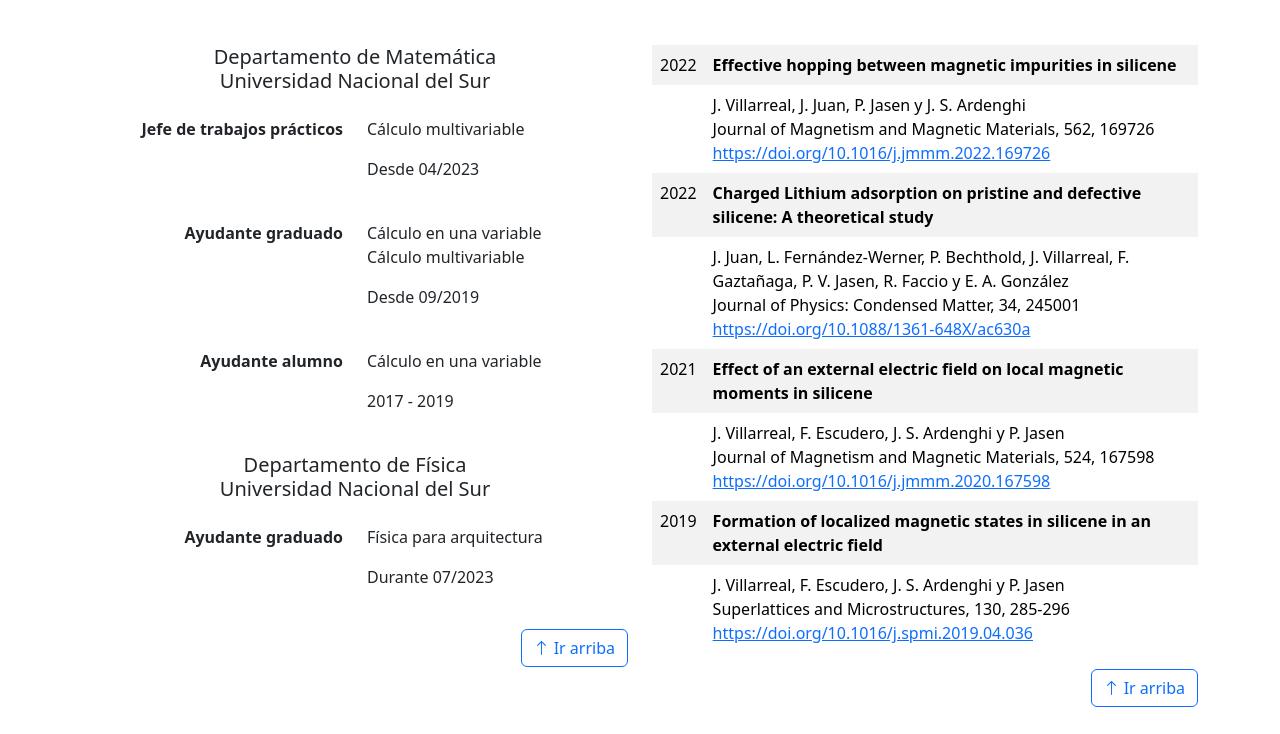
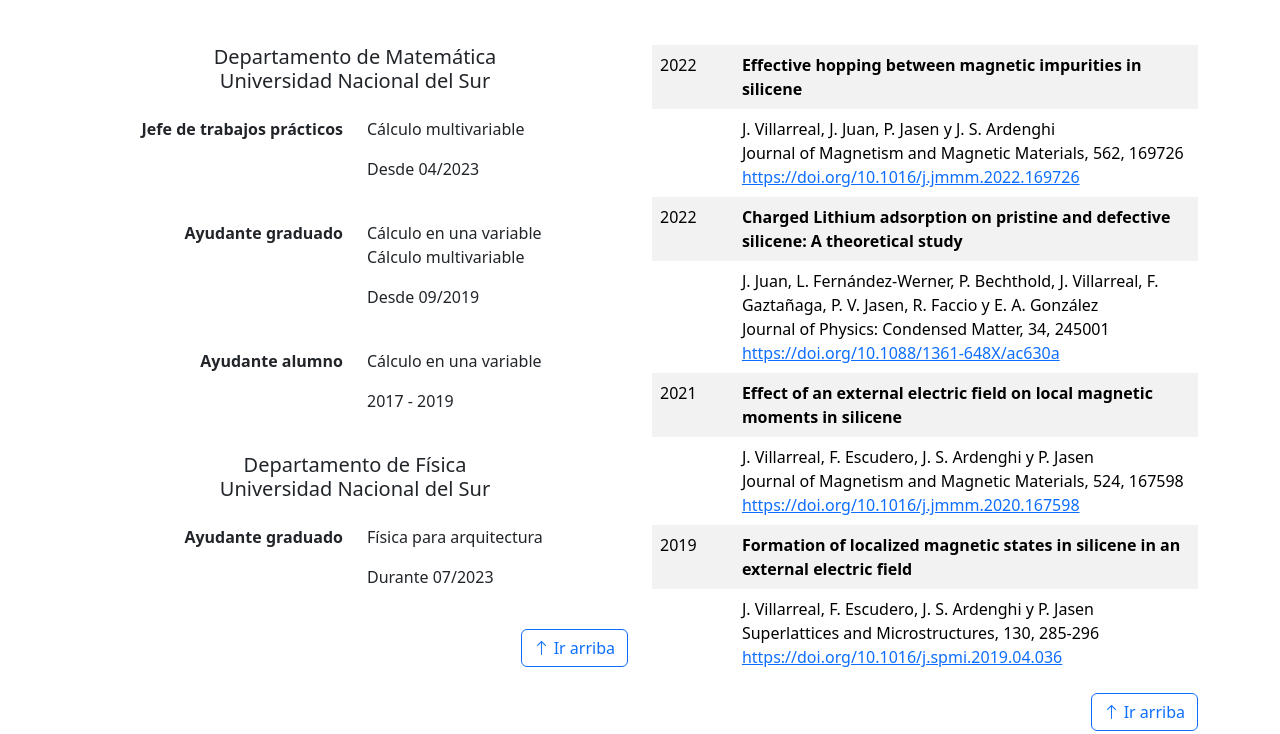
Before and after one commit to PhysicsPhd/VILLARREALCV, a plain HTML site: page index.html in a window 1280 px wide. Shown: the part 1118-1852 px from the top of the page. Drawn offline with nearby package versions, Linux system fonts and the light colour scheme.

Commit message:
Guardamos antes de empezar con javascript

```diff
--- a/css/style.css
+++ b/css/style.css
@@ -43,6 +43,15 @@ address{
     text-align: end;
 }
 
-td{
-    word-wrap:break-word;
+table {
+    table-layout:fixed;
+    width:100%;
 }
+
+.firstcol{
+    width: 15%;
+}
+
+.secondcol{
+    width: 85%;
+}
--- a/index.html
+++ b/index.html
@@ -154,43 +154,43 @@
                 <h2 class="mb-5">Producción científica</h2>
                 <table id="tablaproduccion" class="table table-borderless table-striped">
                     <tr id="schriefferwolff">
-                        <td>2022</td><th>Effective hopping between magnetic impurities in silicene</th>
+                        <td class="firstcol">2022</td><th class="secondcol" scope="row">Effective hopping between magnetic impurities in silicene</th>
                     </tr>
                     <tr>
-                        <td></td>
-                        <td>J. Villarreal, J. Juan, P. Jasen y J. S. Ardenghi<br>
+                        <td class="firstcol"></td>
+                        <td class="secondcol">J. Villarreal, J. Juan, P. Jasen y J. S. Ardenghi<br>
                             Journal of Magnetism and Magnetic Materials, 562, 169726<br>
-                            <a href="https://doi.org/10.1016/j.jmmm.2022.169726">https://doi.org/10.1016/j.jmmm.2022.169726</a>
+                            <a class="text-break" href="https://doi.org/10.1016/j.jmmm.2022.169726">https://doi.org/10.1016/j.jmmm.2022.169726</a>
                         </td>
                     </tr>
                     <tr id="silicenodft">
-                        <td>2022</td><th>Charged Lithium adsorption on pristine and defective silicene: A theoretical study</th>
+                        <td class="firstcol">2022</td><th class="secondcol" scope="row">Charged Lithium adsorption on pristine and defective silicene: A theoretical study</th>
                     </tr>
                     <tr>
-                        <td></td>
-                        <td>J. Juan, L. Fernández-Werner, P. Bechthold, J. Villarreal, F. Gaztañaga, P. V. Jasen, R. Faccio y E. A. González<br>
+                        <td class="firstcol"></td>
+                        <td class="secondcol">J. Juan, L. Fernández-Werner, P. Bechthold, J. Villarreal, F. Gaztañaga, P. V. Jasen, R. Faccio y E. A. González<br>
                             Journal of Physics: Condensed Matter, 34, 245001<br>
-                            <a href="https://doi.org/10.1088/1361-648X/ac630a">https://doi.org/10.1088/1361-648X/ac630a</a>
+                            <a class="text-break" href="https://doi.org/10.1088/1361-648X/ac630a">https://doi.org/10.1088/1361-648X/ac630a</a>
                         </td>
                     </tr>
                     <tr id="silicenotop">
-                        <td>2021</td><th>Effect of an external electric field on local magnetic moments in silicene</th>
+                        <td class="firstcol">2021</td><th class="secondcol" scope="row">Effect of an external electric field on local magnetic moments in silicene</th>
                     </tr>
                     <tr>
-                        <td></td>
-                        <td>J. Villarreal, F. Escudero, J. S. Ardenghi y P. Jasen<br>
+                        <td class="firstcol"></td>
+                        <td class="secondcol">J. Villarreal, F. Escudero, J. S. Ardenghi y P. Jasen<br>
                             Journal of Magnetism and Magnetic Materials, 524, 167598<br>
-                            <a href="https://doi.org/10.1016/j.jmmm.2020.167598">https://doi.org/10.1016/j.jmmm.2020.167598</a>
+                            <a class="text-break" href="https://doi.org/10.1016/j.jmmm.2020.167598">https://doi.org/10.1016/j.jmmm.2020.167598</a>
                         </td>
                     </tr>
                     <tr id="silicenohollow">
-                        <td>2019</td><th>Formation of localized magnetic states in silicene in an external electric field</th>
+                        <td class="firstcol">2019</td><th class="secondcol" scope="row">Formation of localized magnetic states in silicene in an external electric field</th>
                     </tr>
                     <tr>
-                        <td></td>
-                        <td>J. Villarreal, F. Escudero, J. S. Ardenghi y P. Jasen<br>
+                        <td class="firstcol"></td>
+                        <td class="secondcol">J. Villarreal, F. Escudero, J. S. Ardenghi y P. Jasen<br>
                             Superlattices and Microstructures, 130, 285-296<br>
-                            <a href="https://doi.org/10.1016/j.spmi.2019.04.036">https://doi.org/10.1016/j.spmi.2019.04.036</a>
+                            <a class="text-break" href="https://doi.org/10.1016/j.spmi.2019.04.036">https://doi.org/10.1016/j.spmi.2019.04.036</a>
                         </td>
                     </tr>
                 </table>
```
